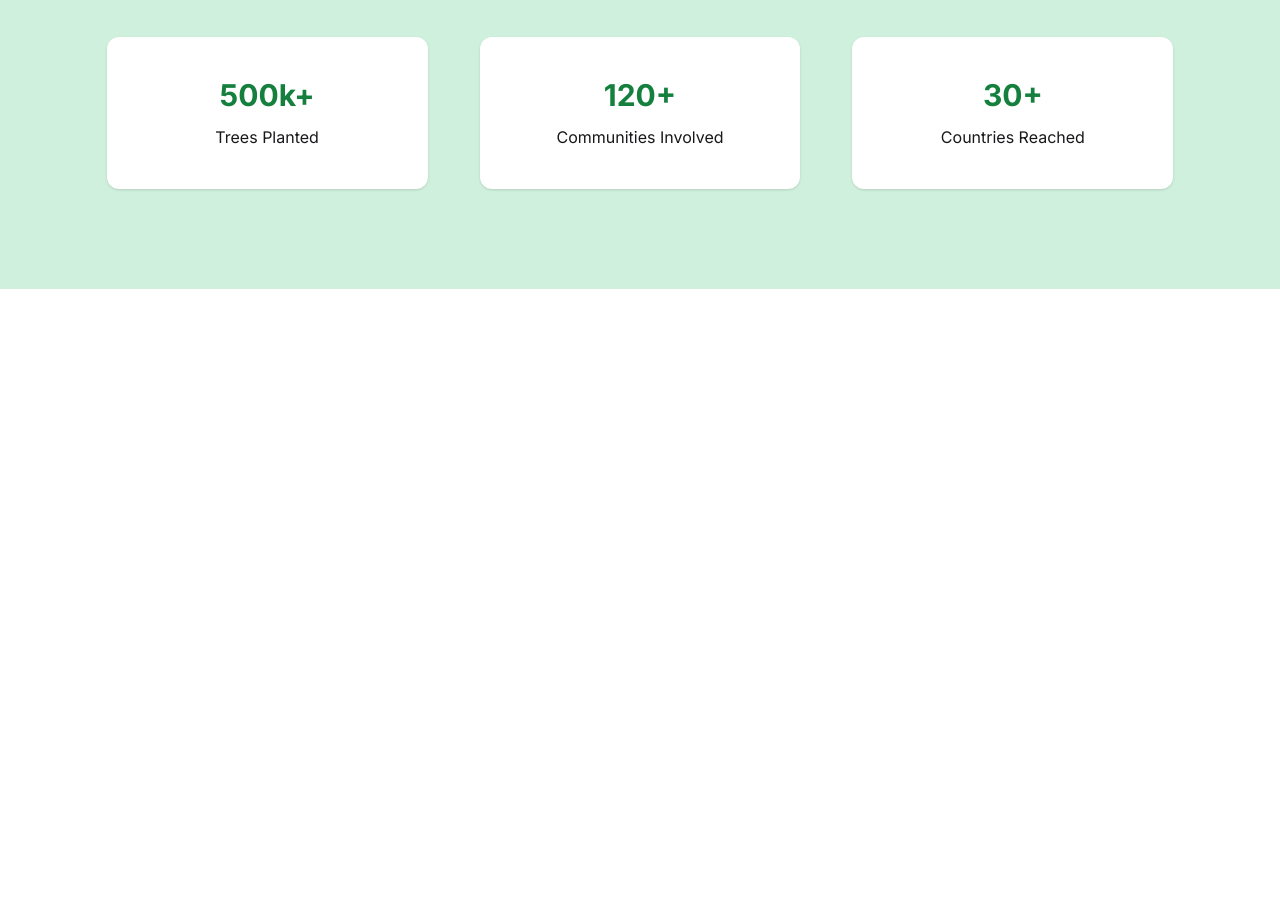
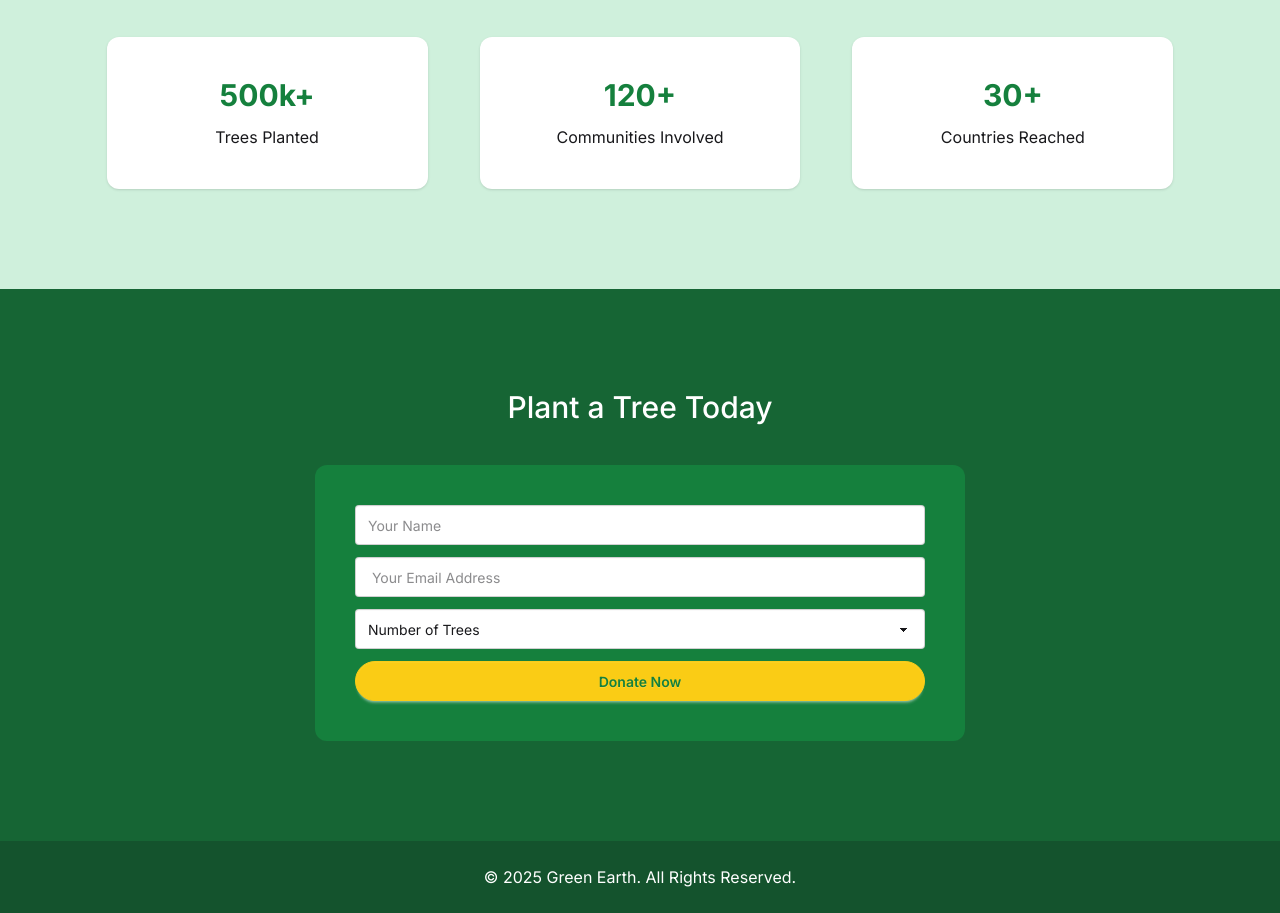
Before and after one commit to sanchari2501/Assignment-6, a plain HTML site: page index.html in a window 1280 px wide. Shown: the part 1290-2203 px from the top of the page. Before the commit the page ends 1579 px from the top, so only its background shows below. Drawn offline with nearby package versions, Linux system fonts and the light colour scheme.

Commit message:
added Plant Tree and footer section

```diff
--- a/index.html
+++ b/index.html
@@ -108,6 +108,38 @@
         </div>
       </div>
     </section>
+
+    <section id="tree" class="py-25 bg-[#166534]">
+      <h2 class="text-3xl font-medium text-center mb-10 text-white">
+        Plant a Tree Today
+      </h2>
+      <form class="p-8 md:p-10 rounded-xl mx-5 md:mx-auto max-w-[650px] bg-[#15803d] space-y-3">
+        <input type="text" placeholder="Your Name" class="input w-full" />
+        <input type="text" placeholder=" Your Email Address" class="input w-full" />
+        <select class="select w-full">
+          <option disabled selected>Number of Trees</option>
+          <option>1 Tree - $5</option>
+          <option>5 Tree - $25</option>
+          <option>10 Tree - $50</option>
+        </select>
+        <button class="btn rounded-full bg-[#FACC15] border-[#FACC15] text-[#15803D] w-full">
+          Donate Now
+        </button>
+      </form>
+    </section>
+
+        <!-- modal -->
+      <dialog id="tree-details" class="modal modal-bottom sm:modal-middle">
+        <div class="modal-box" id="tree-details-content"></div>
+      </dialog>
+
+  </main>
+  <footer class="bg-[#14532d]">
+    <p class="text-white text-center py-6">
+      © 2025 Green Earth. All Rights Reserved.
+    </p>
+  </footer>
+
   <script src="./index.js"></script>
 </body>
 
```
